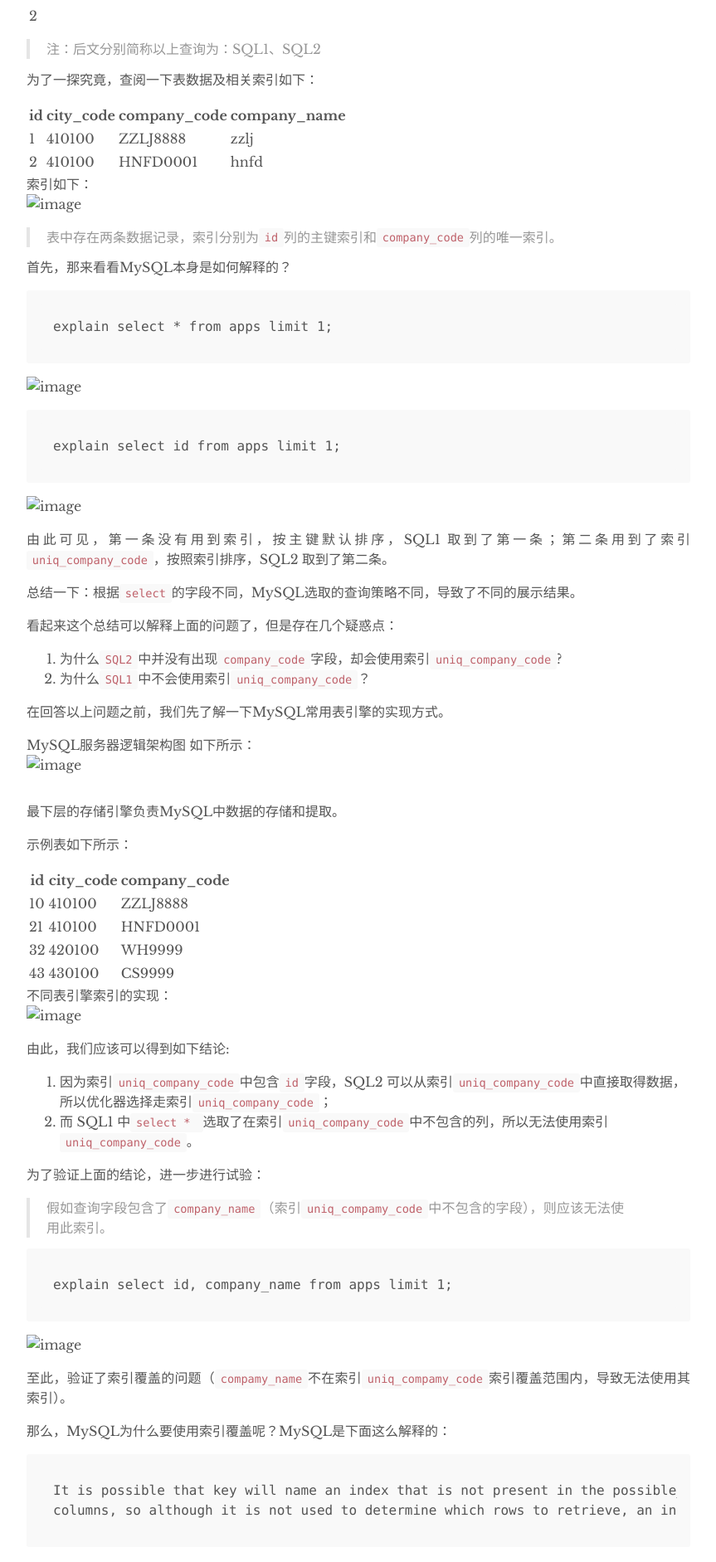
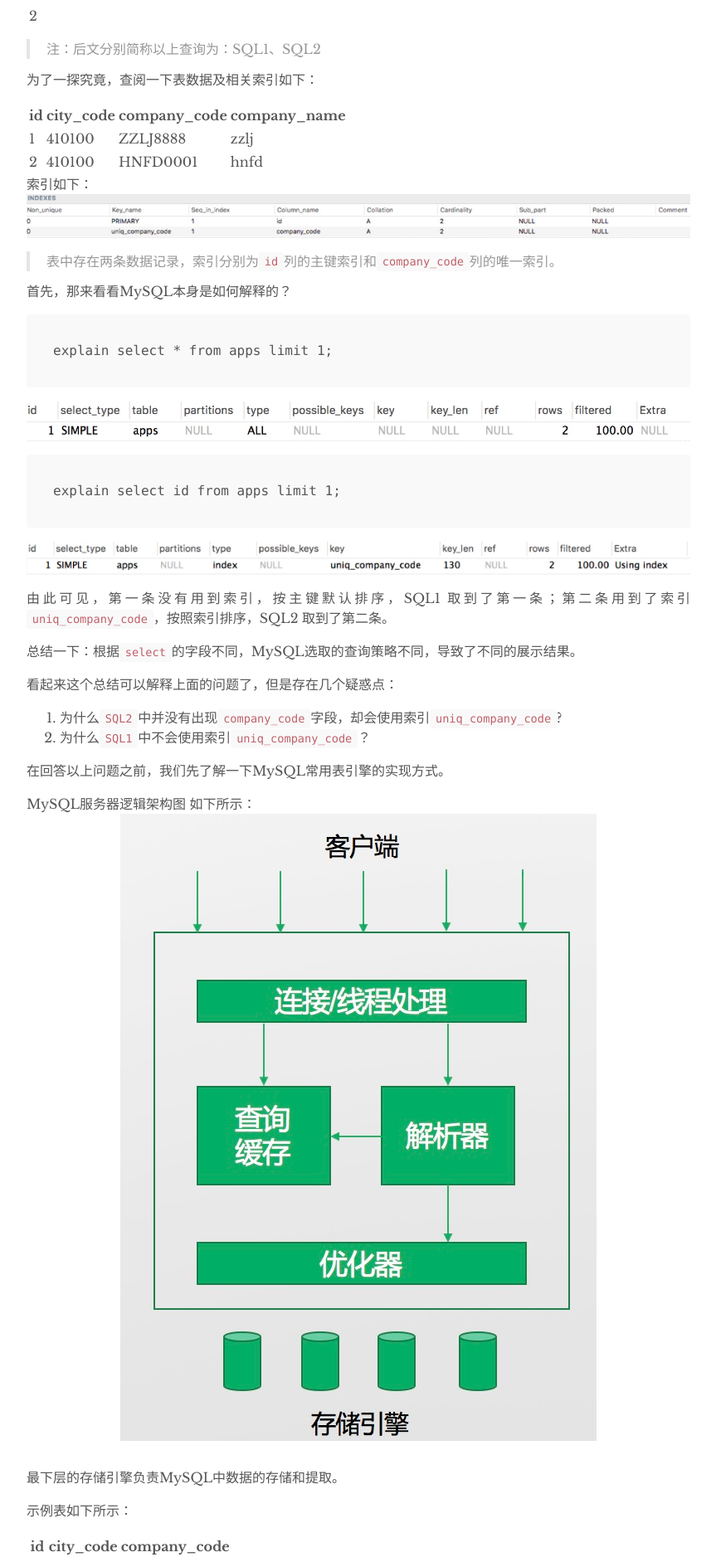
Before and after one commit to flyer0126/flyer0126.github.io, a Jekyll site: the page built from _posts/2018-03-09-这竟是索引的“锅”.md, in a window 1280 px wide. Shown: the part 769-2652 px from the top of the page at 83% size, without its empty margins (208-1071 px from the left). Built offline with Jekyll 4.4.1, drawn with Linux system fonts in a browser that asks for light colours.

Commit message:
补充图片

````diff
--- a/_posts/2018-03-09-这竟是索引的“锅”.md
+++ b/_posts/2018-03-09-这竟是索引的“锅”.md
@@ -36,7 +36,7 @@ id  | city_code | company_code | company_name
 2   | 410100    | HNFD0001     | hnfd
 
 索引如下：
-![image](./images/indexs.png)
+![image](https://flyer0126.github.io/assets/imgs/20180309mysql_index/indexs.png)
 
 > 表中存在两条数据记录，索引分别为`id`列的主键索引和`company_code`列的唯一索引。
 
@@ -45,12 +45,12 @@ id  | city_code | company_code | company_name
 ```
 explain select * from apps limit 1;
 ```
-![image](./images/explain_1.png)
+![image](https://flyer0126.github.io/assets/imgs/20180309mysql_index/explain_1.png)
 
 ```
 explain select id from apps limit 1;
 ```
-![image](./images/explain_2.png)
+![image](https://flyer0126.github.io/assets/imgs/20180309mysql_index/explain_2.png)
 
 由此可见，第一条没有用到索引，按主键默认排序，SQL1 取到了第一条；第二条用到了索引`uniq_company_code`，按照索引排序，SQL2 取到了第二条。
 
@@ -64,7 +64,7 @@ explain select id from apps limit 1;
 在回答以上问题之前，我们先了解一下MySQL常用表引擎的实现方式。
 
 MySQL服务器逻辑架构图 如下所示：
-![image](./images/mysql.png)
+![image](https://flyer0126.github.io/assets/imgs/20180309mysql_index/mysql.png)
 最下层的存储引擎负责MySQL中数据的存储和提取。
 
 示例表如下所示：
@@ -77,7 +77,7 @@ id   | city_code | company_code
 43   | 430100    | CS9999
 
 不同表引擎索引的实现：
-![image](./images/index_store.png)
+![image](https://flyer0126.github.io/assets/imgs/20180309mysql_index/index_store.png)
 
 由此，我们应该可以得到如下结论:
 
@@ -90,7 +90,7 @@ id   | city_code | company_code
 ```
 explain select id, company_name from apps limit 1;
 ```
-![image](./images/explain_3.png)
+![image](https://flyer0126.github.io/assets/imgs/20180309mysql_index/explain_3.png)
 
 至此，验证了索引覆盖的问题（`compamy_name`不在索引`uniq_compamy_code`索引覆盖范围内，导致无法使用其索引）。
 
@@ -126,7 +126,7 @@ As far as clustered primary key entry data set is a set of all record fields (ke
 explain select id from apps limit 1;
 ```
 
-![image](./images/explain_4.png)
+![image](https://flyer0126.github.io/assets/imgs/20180309mysql_index/explain_4.png)
 
 
 最后，整体做下总结：
````
Also changed, not shown: _posts/2017-12-5-mysql事务提交.md (+2 -1 lines), assets/imgs/20171205mysql_submit/mysql_binlog.jpg (added), assets/imgs/20171205mysql_submit/mysql_system.jpg (renamed from assets/imgs/mysql_system.jpg), assets/imgs/20180309mysql_index/explain_1.png (added), assets/imgs/20180309mysql_index/explain_2.png (added), assets/imgs/20180309mysql_index/explain_3.png (added), assets/imgs/20180309mysql_index/explain_4.png (added), assets/imgs/20180309mysql_index/index_store.png (added), assets/imgs/20180309mysql_index/indexs.png (added), assets/imgs/20180309mysql_index/mysql.png (added).
